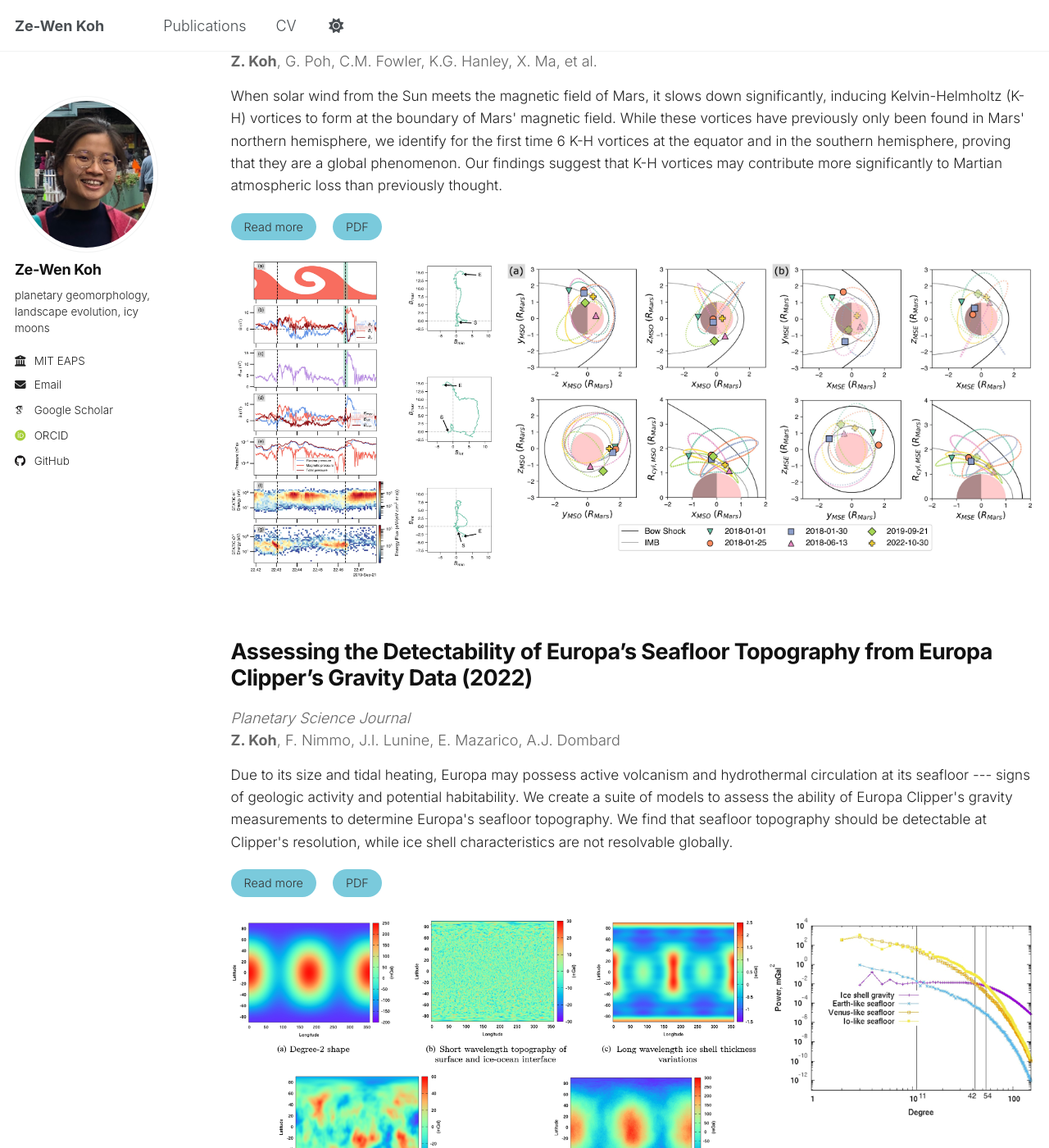
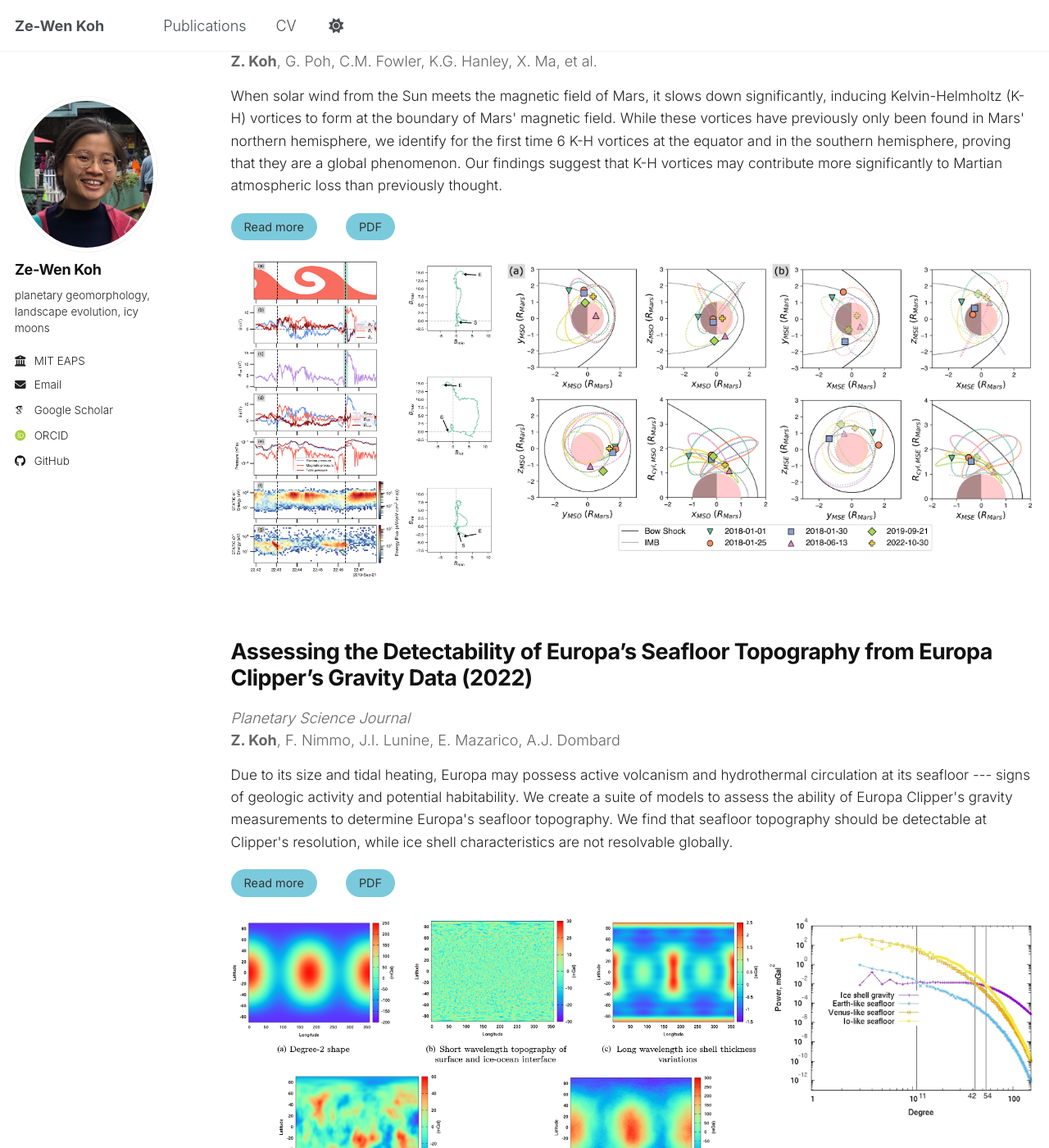
Before and after one commit to kohzewen/kohzewen.github.io, a Jekyll site: the page built from _pages/publications.html, in a window 1280 px wide and 1400 px high, scrolled down 209 px. Shown: the whole window at 82% size. Built offline with Jekyll 4.4.1, drawn with Linux system fonts in a browser that asks for light colours; some web fonts are replaced.

Commit message:
fixing margins in publications

```diff
--- a/_pages/publications.html
+++ b/_pages/publications.html
@@ -10,7 +10,7 @@
   .page__title {
     font-size: 2.2rem !important; /* Larger than the 1.5rem paper titles */
     font-weight: 900 !important;  /* Heavier weight */
-    margin-bottom: 30px !important;
+    margin-bottom: 20px !important;
   }
 </style>
 
@@ -35,12 +35,12 @@
       {{ post.excerpt }}
     </div>
 
-    <div style="margin-bottom: 25px; display: flex; gap: 20px;">
+    <div style="margin-bottom: 25px; display: flex; gap: 35px;">
       {% if post.paperurl %}
-        <a href="{{ post.paperurl }}" class="custom-btn" style="background: #7acadc; color: #333; padding: 6px 16px; border-radius: 50px; text-decoration: none; font-size: 0.8rem;">Read more</a>
+        <a href="{{ post.paperurl }}" class="custom-btn" style="background: #7acadc; color: #333; padding: 6px 16px; border-radius: 50px; text-decoration: none; font-size: 0.8rem; font-weight: 500">Read more</a>
       {% endif %}
       {% if post.pdf %}
-        <a href="{{ post.pdf }}" class="custom-btn" style="background: #7acadc; color: #333; padding: 6px 16px; border-radius: 50px; text-decoration: none; font-size: 0.8rem;">PDF</a>
+        <a href="{{ post.pdf }}" class="custom-btn" style="background: #7acadc; color: #333; padding: 6px 16px; border-radius: 50px; text-decoration: none; font-size: 0.8rem; font-weight: 500">PDF</a>
       {% endif %}
     </div>
 
```
